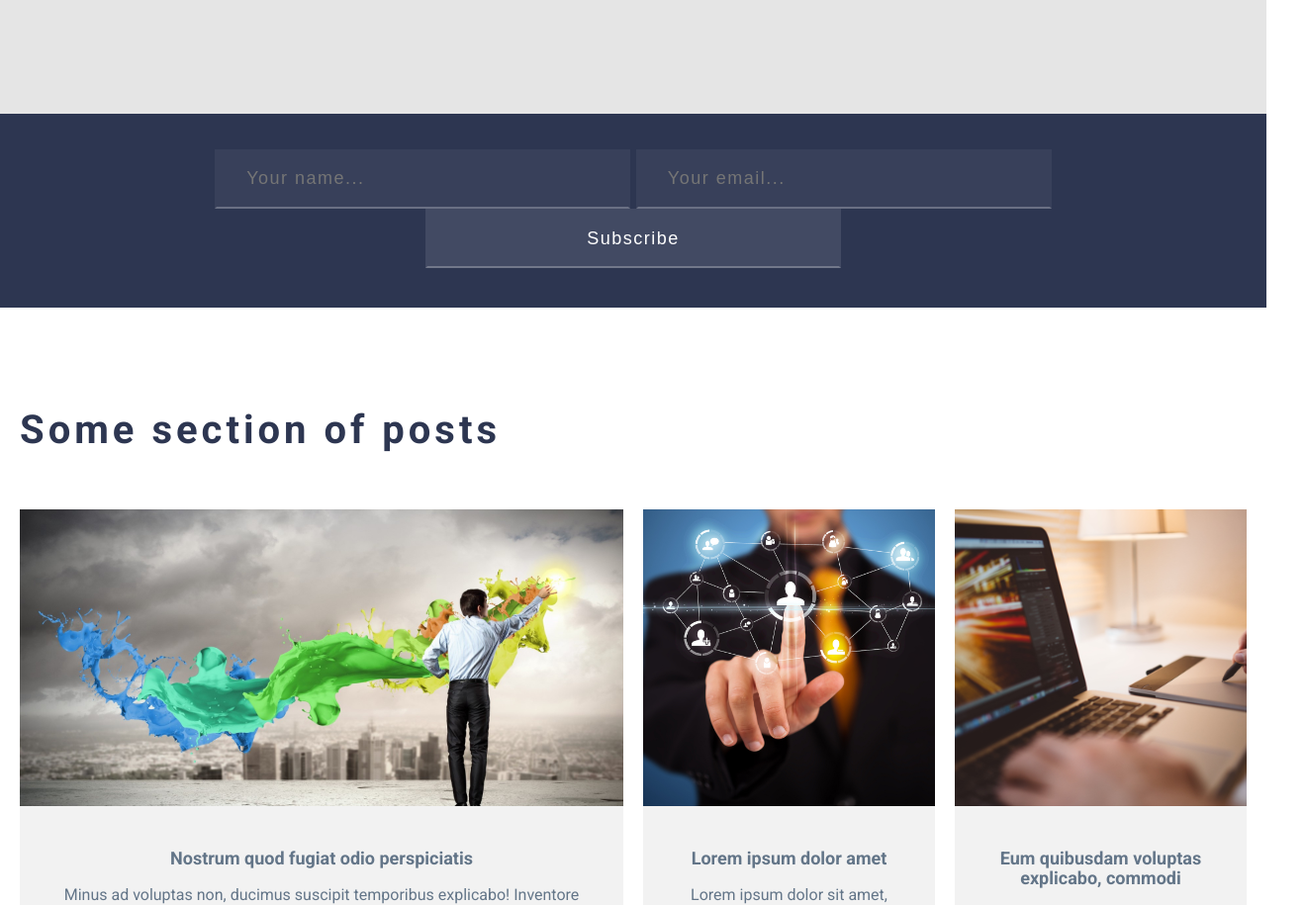
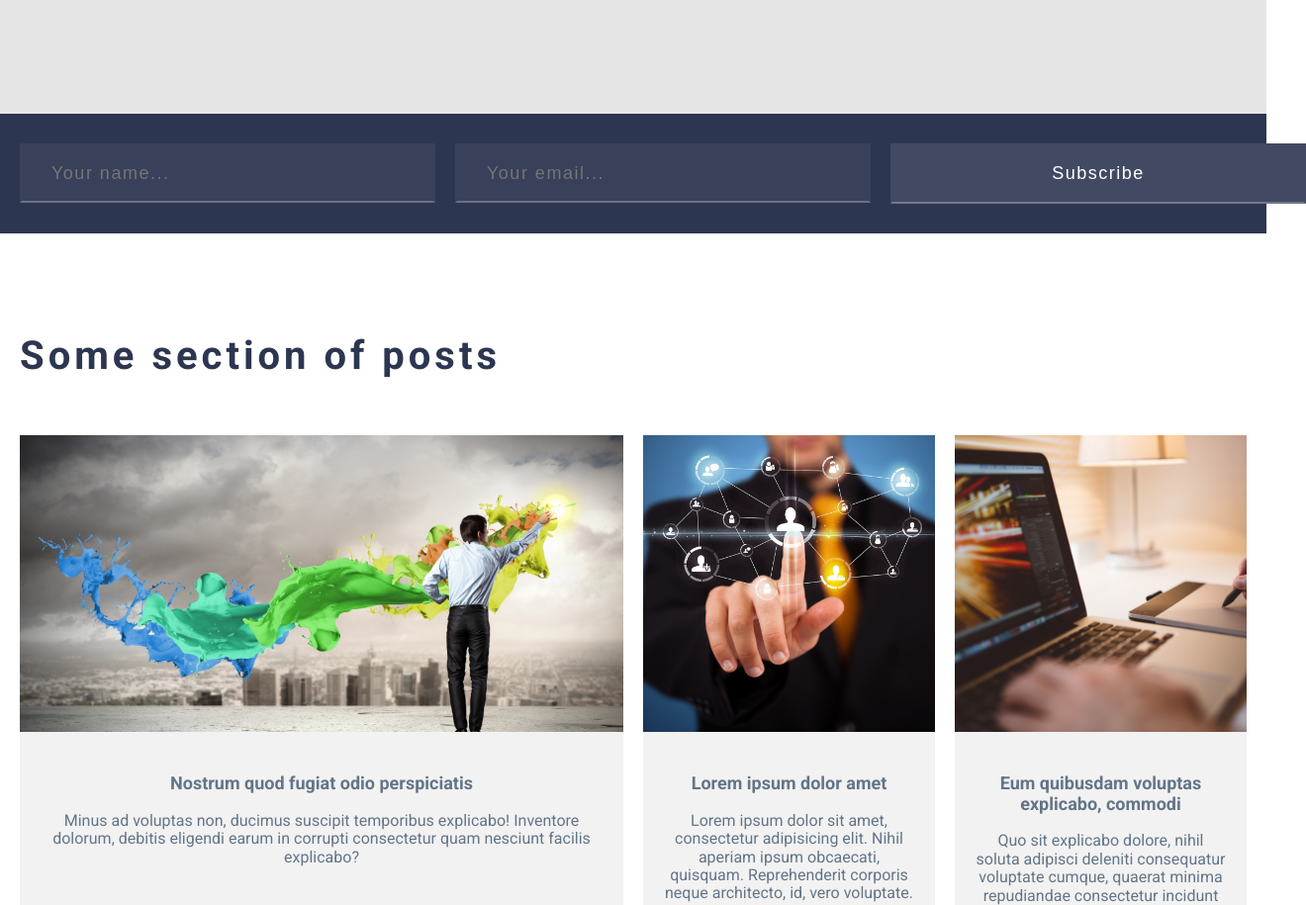
Before and after one commit to Alexand-p/grid-template, a website: page index.html in a window 1280 px wide. Shown: the part 2332-3247 px from the top of the page at 99% size, 1320 px wide, since content can reach past the window. Drawn offline with Linux system fonts and the light colour scheme.

Commit message:
finish desktop version

```diff
--- a/assets/scss/style.scss
+++ b/assets/scss/style.scss
@@ -359,19 +359,16 @@ a {
 fieldset {
   border:0 none
 }
-.forma-container{
-  padding: 0px;
+form {
   display: grid;
   grid-template-areas: "f1  f2  f3";
   text-align: center;
-  /* grid-gap: 20px; */
+  grid-gap: 20px;
 }
-.forma-item{
-  /* display: grid;
-  gap: 20px; */
+
+.forma-item {
   margin-top: 30px;
   margin-bottom: 30px;
-
 }
 .forma-item__name,
 .forma-item__email,
@@ -408,7 +405,6 @@ fieldset {
   background-color: #424a63;
   padding: 18px;
   text-align: center;
-  /*transition:  background-color 0.5s;*/
   color: #ffffff;
   transition:  background-color 0.5s, border 0.5s;
 }
--- a/index.html
+++ b/index.html
@@ -122,15 +122,21 @@
        </section>
        <section class="forma">
          <div class="forma-container">
-           <div class="forma-item">
+<!--           <div class="forma-item">-->
              <form action="#" method="GET">
-               <fieldset>
-                 <input type="text" name="username" class="forma-item__name" placeholder="Your name...">
+<!--               <fieldset>-->
+                 <div class="forma-item">
+                 <input type="text" name="username"  class="forma-item__name" placeholder="Your name...">
+                 </div>
+                 <div class="forma-item">
                  <input type="email" name="useremail" class="forma-item__email" placeholder="Your email...">
-                 <input class="btn-forma" type="submit" name="butsubmit" value="Subscribe">
-               </fieldset>
+                 </div>
+                 <div class="forma-item">
+                 <input  type="submit" name="butsubmit" class="btn-forma" value="Subscribe">
+                 </div>
+<!--               </fieldset>-->
              </form>
-           </div>
+<!--           </div>-->
          </div>
        </section>
        <section class="post">
```
Also changed, not shown: assets/css/style.css.
